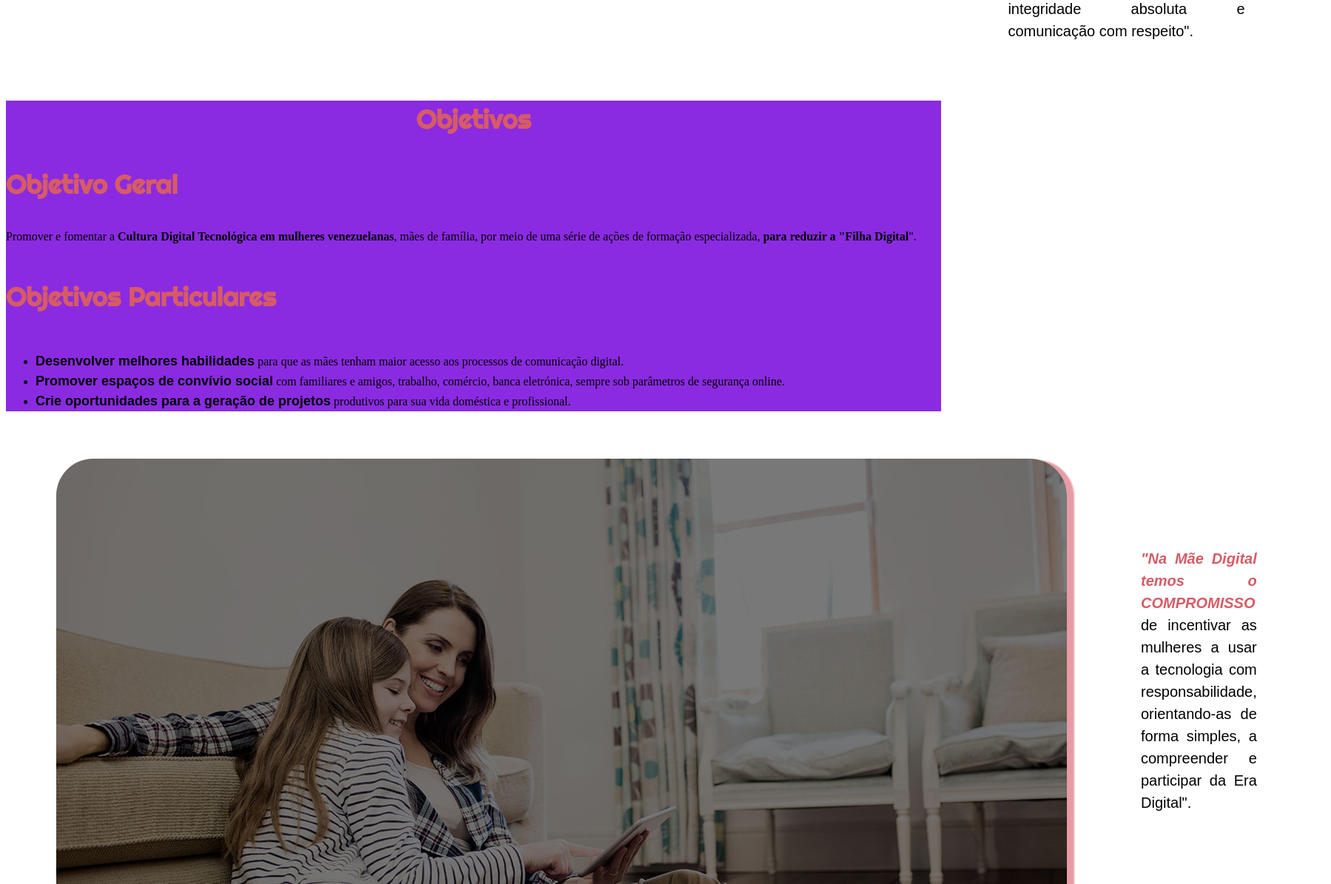
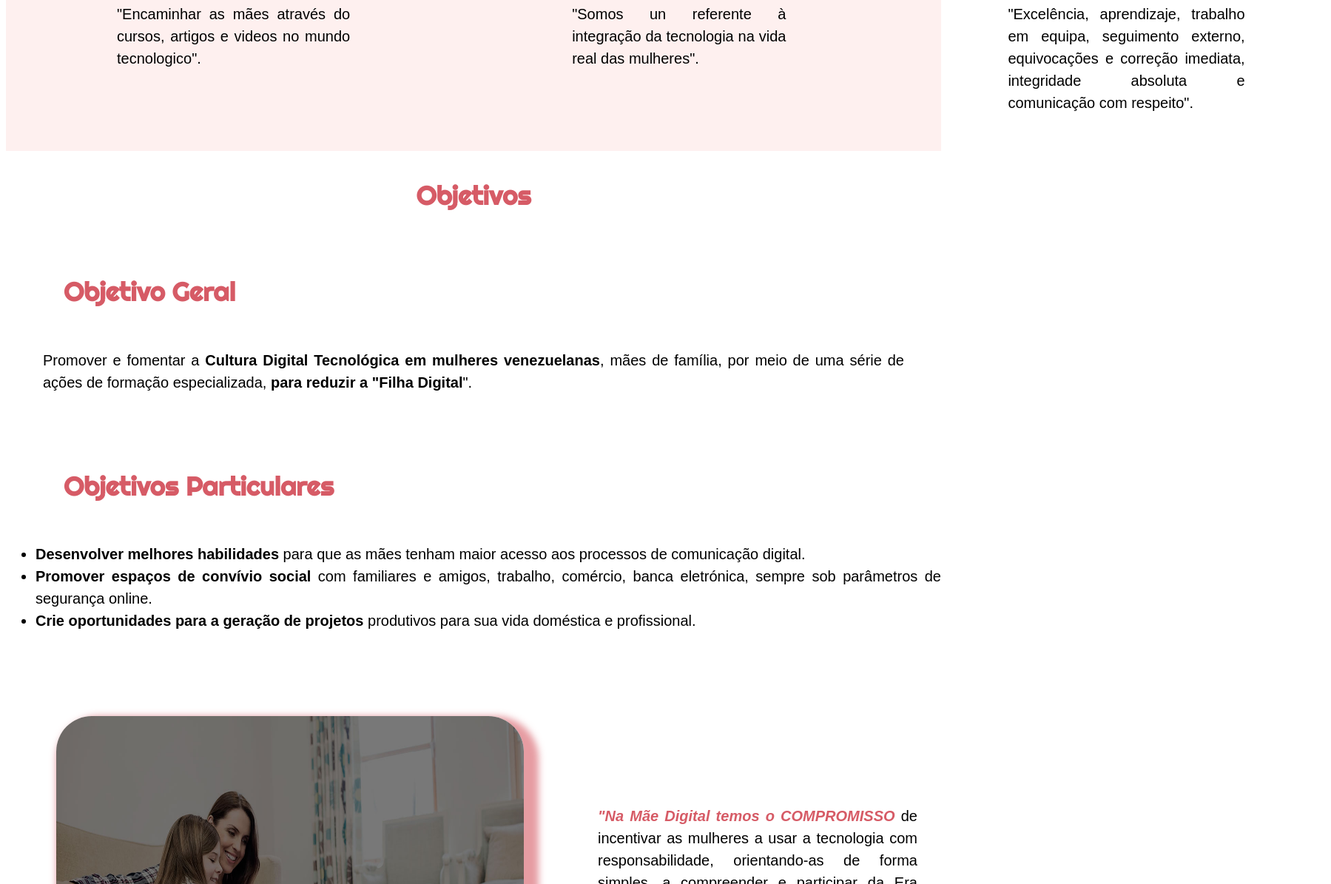
Before and after one commit to isbeli/HTML5-e-CSS3-parte-1, a plain HTML site: page index.html in a window 1280 px wide. Shown: the part 1605-2800 px from the top of the page at 74% size, 1799 px wide, since content can reach past the window. Drawn offline with Linux system fonts and the light colour scheme.

Commit message:
chore [style]Alterations of Tags

```diff
--- a/assets/css/style.css
+++ b/assets/css/style.css
@@ -24,18 +24,18 @@ body{
     line-height: 1.5;
 }
 
-#principal > h1 {
+#principal > h2 {
     text-align: center;
+    font-size: 40px;
     font-family: 'Righteous', cursive;
     padding: 35px;
     margin-bottom: 50px;
-    background-color: #fcccc7;
-    color: #fff;
+    color: #000000;
 }
 
-#principal h1 > strong{
+#principal h2 > strong{
     color: #d65b66;
-    font-size: 35px;
+    font-size: 45px;
 }
 
 
@@ -43,6 +43,7 @@ body{
 
 #principios{
     display: flex;
+    background-color: #fee8e6a1;
 }
 
 .valores{
@@ -78,25 +79,22 @@ body{
 
 /* *************Objetivos****************** */
 
-#objetivos{
-    background-color: blueviolet;
+#objetivos p{
+    color: #000000;
+    font-size: 20px;
+    text-align: justify;
+    font-family: sans-serif;
+    line-height: 1.5;
+    margin: 50px;
 }
 
-
-#objetivos h2{
-    color: #d65b66;
-    font-size: 35px;
-    font-family: 'Righteous', cursive;
-    text-align: justify;
-    text-align: center;
-    line-height: 1.5;
-}
 
 #objetivos h3{
     color: #d65b66;
     font-size: 35px;
     font-family: 'Righteous', cursive;
     text-align: justify;
+    text-align: center;
     line-height: 1.5;
 }
 
@@ -106,35 +104,34 @@ body{
     font-family: 'Righteous', cursive;
     text-align: justify;
     line-height: 1.5;
+    margin: 78px 78px 50px 78px;
 }
 
-#objetivo h5{
-
-    color: #000000;
+#objetivos h5{
+    color: #d65b66;
     font-size: 35px;
-    font-family: sans-serif;
+    font-family: 'Righteous', cursive;
     text-align: justify;
     line-height: 1.5;
+    margin: 100px 78px 50px 78px;
 }
 
-#objetivo h5 em{
-
-    color: #d65b66;
-    font-size: 35px;
-    font-family: sans-serif;
-    text-align: justify;
-    line-height: 1.5;
-}
 
 .itens strong{
     color: #000000;
-    font-size: 18px;
+    font-size: 20px;
     text-align: justify;
     font-family: sans-serif;
     line-height: 1.5;
 }
 
-
+li.itens {
+    color: #000000;
+    font-size: 20px;
+    text-align: justify;
+    font-family: sans-serif;
+    line-height: 1.5;
+}
 /* *************Compromisso****************** */
 
 #compromisso{
@@ -144,7 +141,7 @@ body{
 div#compromisso {
     display: inline-flex;
     margin: inherit;
-    padding: 40px 60px 40px 60px;
+    padding: 90px 60px 40px 60px;
 }
 
 #compromisso p{
@@ -166,6 +163,8 @@ div#compromisso {
 }
 
 .img_compromisso {
-    border-radius: 50px;
-    box-shadow: 10px 2px 2px #d65b659a;
+    width: 50%;
+    border-radius: 48px;
+    box-shadow: 10px 10px 10px 10px #d65b659a;
+
 }
--- a/index.html
+++ b/index.html
@@ -12,12 +12,15 @@
     </head>
     <body>
 
-        <!--  /* ******************banner***************** */ -->
-        <img id="banner" src="./assets/img/banner.png" alt="">
+        <!--  /* ****************** Header ***************** */ -->
+            <header>
+                <h1>Sobre o <strong> Blog Mãe Digital</strong></h1>
+            </header>
+            <img id="banner" src="./assets/img/banner.png" alt="">
 
             <!-- /* **************Sobre nós****************** */ -->
             <div id="principal" class="contenido">
-                <h1>Sobre o <strong> Blog Mãe Digital</strong></h1>
+                <h2>Sobre o <strong> Blog Mãe Digital</strong></h2>
 
                 <p>Localizada agora na web <strong>Mãe Digital</strong> traz para o mercado o que há de melhor para aquelas mães que agora estão
                 na tecnologia. Fundada em 2021, a Mãe Digital já é destaque em muitas plataformas e conquista novas mães todos os dias tornando-as donas da web.</p>
@@ -65,11 +68,11 @@
 
         <!--  /* *************Objetivos**************** */ -->
         <div id="objetivos">
-            <h2>Objetivos</h2>
-            <h3>Objetivo Geral</h3>
+            <h3>Objetivos</h3>
+            <h4>Objetivo Geral</h4>
             <p>Promover e fomentar a <strong>Cultura Digital Tecnológica em mulheres venezuelanas</strong>, mães de família, por meio de uma série de ações de formação especializada, <strong>para reduzir a "Filha Digital</strong>".</p>
 
-            <h4>Objetivos Particulares</h4>
+            <h5>Objetivos Particulares</h5>
                 <ul>
                     <li class="itens"><strong>Desenvolver melhores habilidades</strong> para que as mães tenham maior acesso aos processos de comunicação digital.</li>
                     <li class="itens"><strong>Promover espaços de convívio social</strong> com familiares e amigos, trabalho, comércio, banca eletrónica, sempre sob parâmetros de segurança online.</li>
```
